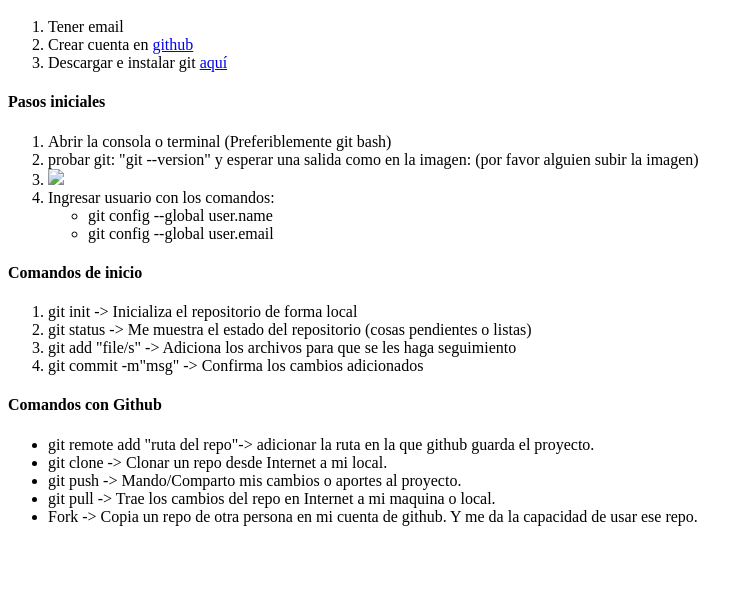
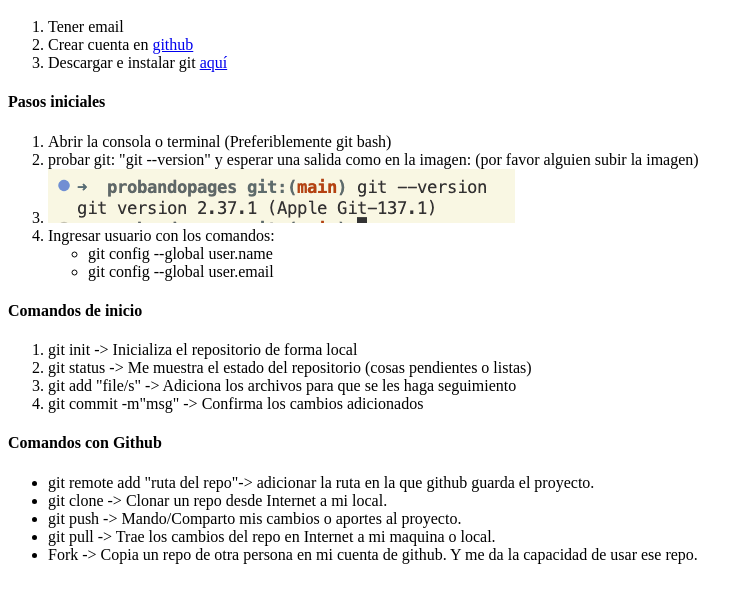
Before and after one commit to sigmotoa/probandopages, a plain HTML site: page index.html in a window 1280 px wide. Shown: the part 101-704 px from the top of the page, without its empty margins (0-753 px from the left). Drawn offline with Linux system fonts and the light colour scheme; the site is published under a folder, as on GitHub Pages, so addresses that start at the root find nothing.

Commit message:
fixing images

```diff
--- a/index.html
+++ b/index.html
@@ -23,7 +23,7 @@
             <ol>
                 <li>Abrir la consola o terminal (Preferiblemente git bash)</li>
                 <li>probar git: "git --version" y esperar una salida como en la imagen: (por favor alguien subir la imagen)</li>
-                <li><img src="/../../../img/confirmagit.png"></li>
+                <li><img src="img/confirmagit.png"></li>
                 <li>Ingresar usuario con los comandos:</li>
                 <ul>
                     <li>git config --global user.name</li>
```
